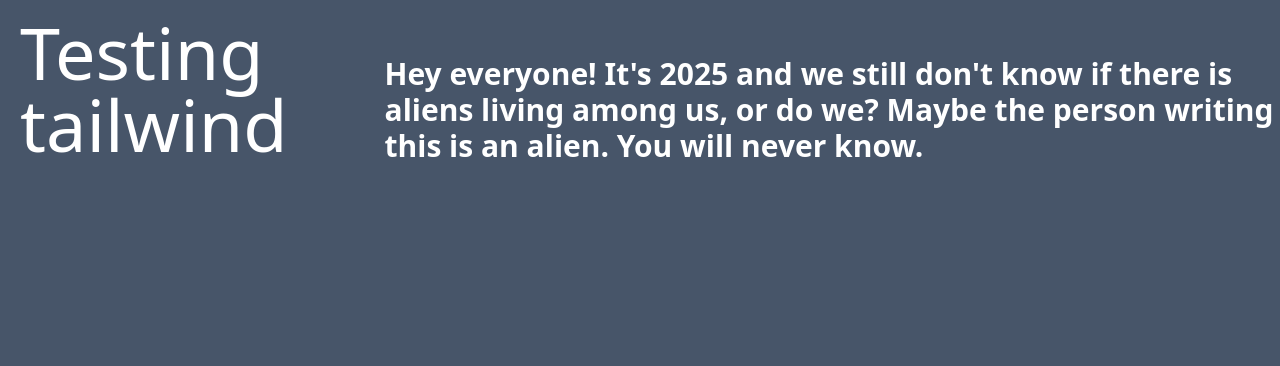
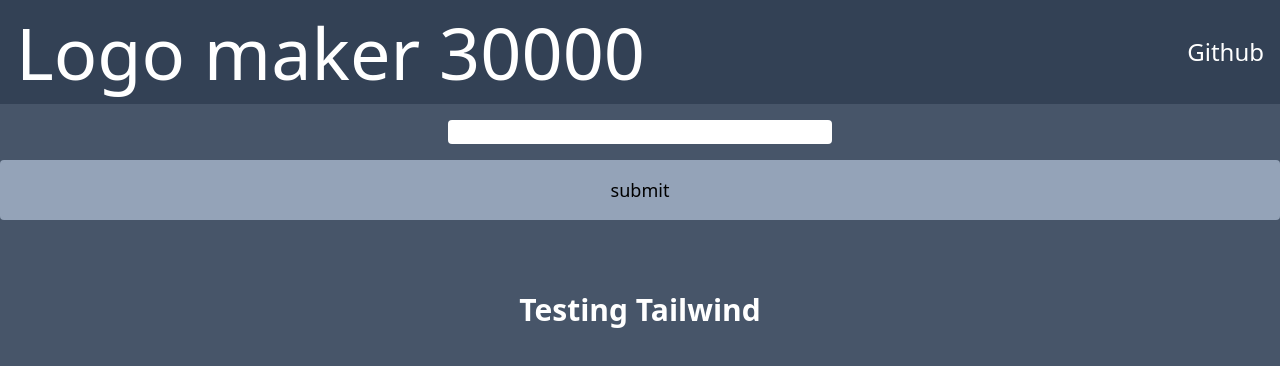
Before and after one commit to ChrisForti/react-logo-maker, a React (Vite) app: page / in a window 1280 px wide. Shown: the top 366 px of the page. Built offline with nearby package versions, Linux system fonts and the light colour scheme.

Commit message:
Finished inputting from class code plus notes.

```diff
--- a/src/App.tsx
+++ b/src/App.tsx
@@ -1,13 +1,48 @@
+import { useState } from "react";
+// import { Counter } from "./components/Counter";
 import { Header } from "./components/Header";
 import { Main } from "./components/Main";
 
 function App() {
+  // const [number, setNumber] = useState(0);
+  const [brand, setBrand] = useState(""); // create state
+
+  function handleSubmit() {
+    // const data = {
+    //   brand,
+    //   subBrand,
+    // };
+    console.log("Clicked!");
+  }
+
   return (
-    <div className="flex min-h-screen min-w-96 bg-slate-600 pt-4">
-      <Header />
+    <div className="min-w96 flex min-h-screen flex-col gap-4 bg-slate-600 text-center">
+      <Header num={30000} />
+      <input // use the state
+        type="text"
+        value={brand}
+        onChange={(event) => {
+          setBrand(event.target.value);
+        }}
+        className="mx-auto w-96 rounded"
+      />{" "}
+      <button
+        className="rounded bg-slate-400 px-8 py-4 text-lg"
+        onClick={handleSubmit}
+      >
+        submit
+      </button>
+      <div>{/* <Counter num={number} setter={setNumber} /> */}</div>
       <Main />
     </div>
   );
 }
 
 export default App;
+
+// Every piece of state, and input for all things needed in a logo maker in the App.tsx
+// text color
+// padding
+// shape
+// margin
+//
--- /dev/null
+++ b/src/components/Counter.tsx
@@ -0,0 +1,20 @@
+import { useState } from "react";
+
+type SetterProps = {
+  num: number;
+};
+
+export default function Counter() {
+  const [number, setNumber] = useState(0);
+
+  return (
+    <button
+      className="mx-auto w-fit cursor-pointer rounded border-black bg-slate-400"
+      onClick={() => {
+        setNumber(number + 1);
+      }}
+    >
+      Increase count
+    </button>
+  );
+}
--- a/src/components/header.tsx
+++ b/src/components/header.tsx
@@ -1,7 +1,18 @@
-export function Header() {
+type HeaderProps = {
+  num: number;
+};
+
+export function Header(props: HeaderProps) {
   return (
     <div>
-      <header className="pl-5 text-7xl text-white">Testing tailwind</header>
+      <header className="items flex items-center justify-between bg-slate-700 p-4 text-white">
+        <h1 className="text-7xl">Logo maker {props.num}</h1>
+        <nav>
+          <a className="text-2xl" href="https://github.com/ChrisForti">
+            Github
+          </a>
+        </nav>
+      </header>
     </div>
   );
 }
--- a/src/components/main.tsx
+++ b/src/components/main.tsx
@@ -2,11 +2,7 @@
   return (
     <div className="container mx-auto mt-10">
       <div className="whitespace-normal text-white">
-        <h1 className="mb-6 text-3xl font-bold">
-          Hey everyone! It's 2025 and we still don't know if there is aliens
-          living among us, or do we? Maybe the person writing this is an alien.
-          You will never know.
-        </h1>
+        <h1 className="mb-6 text-3xl font-bold">Testing Tailwind</h1>
       </div>
     </div>
   );
```
